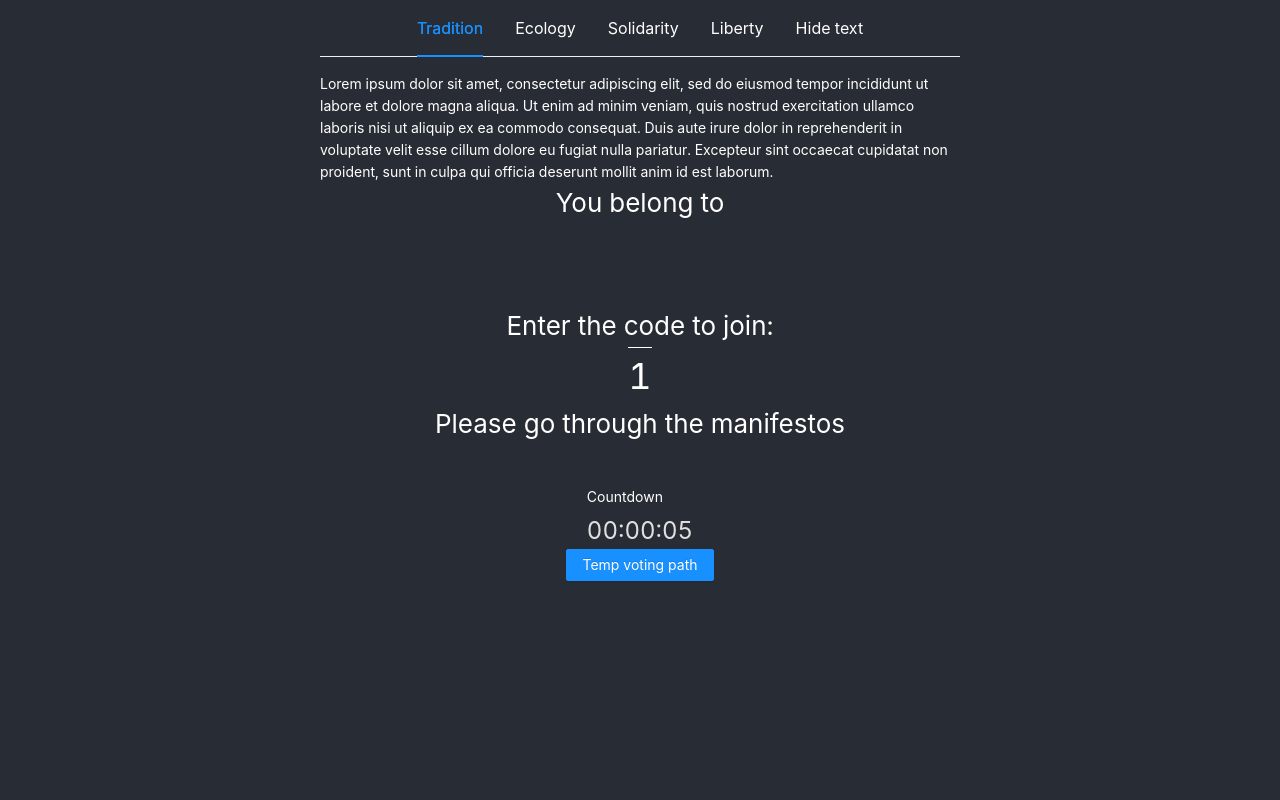
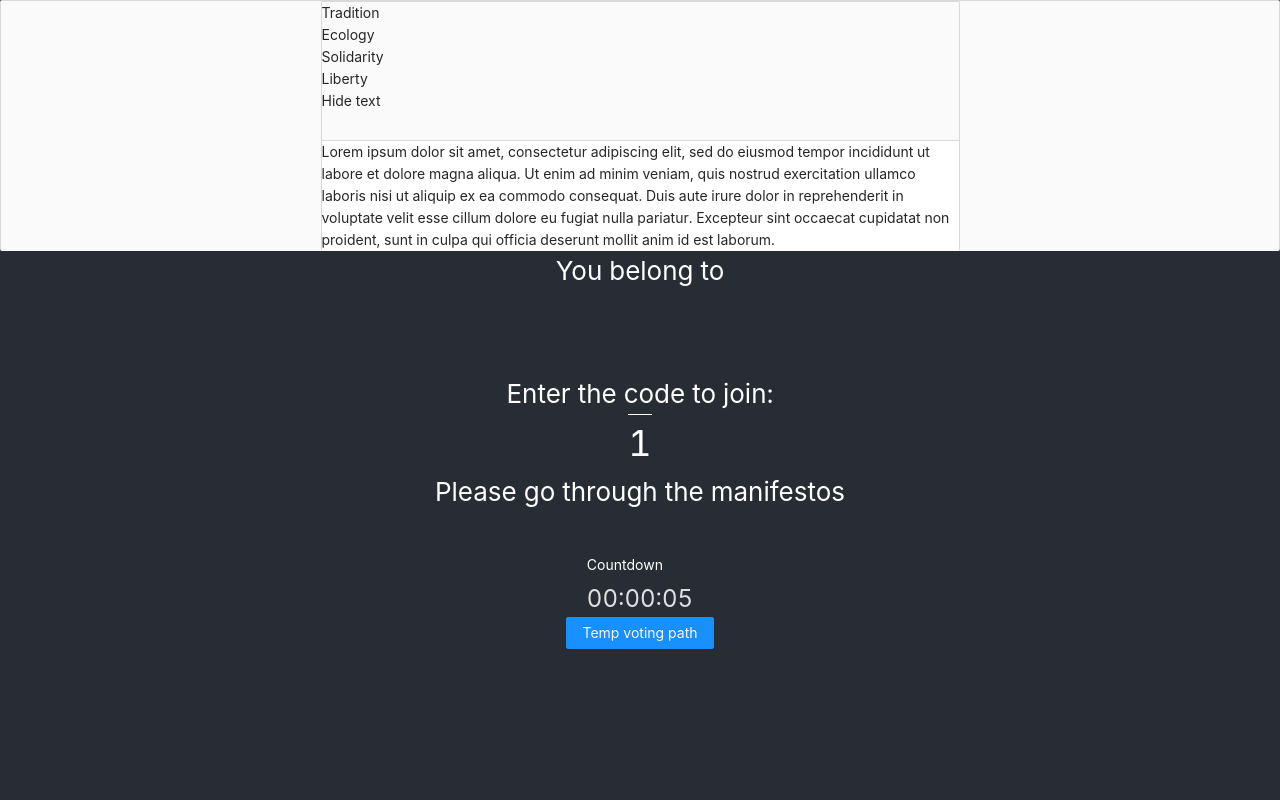
Before and after one commit to TLUPeterson/parliamentapp, a React (Create React App) app: page /teams/1 in a window 1280 px wide. Shown: the top 800 px of the page. Built offline with nearby package versions, Linux system fonts and the light colour scheme.

Commit message:
testpush_Collapse

```diff
--- a/src/components/Header/Header.js
+++ b/src/components/Header/Header.js
@@ -1,10 +1,11 @@
-import { Tabs } from 'antd';
+import { Tabs, Collapse } from 'antd';
 import React from 'react';
 /*const onChange = (key) => {
   console.log(key);
 };*/
 
 const TeamBar = () => (
+  <Collapse>
   <Tabs
     defaultActiveKey="1"
     //onChange={onChange}
@@ -39,5 +40,6 @@ const TeamBar = () => (
       },
     ]}
   />
+  </Collapse>
 );
 export default TeamBar;
```
